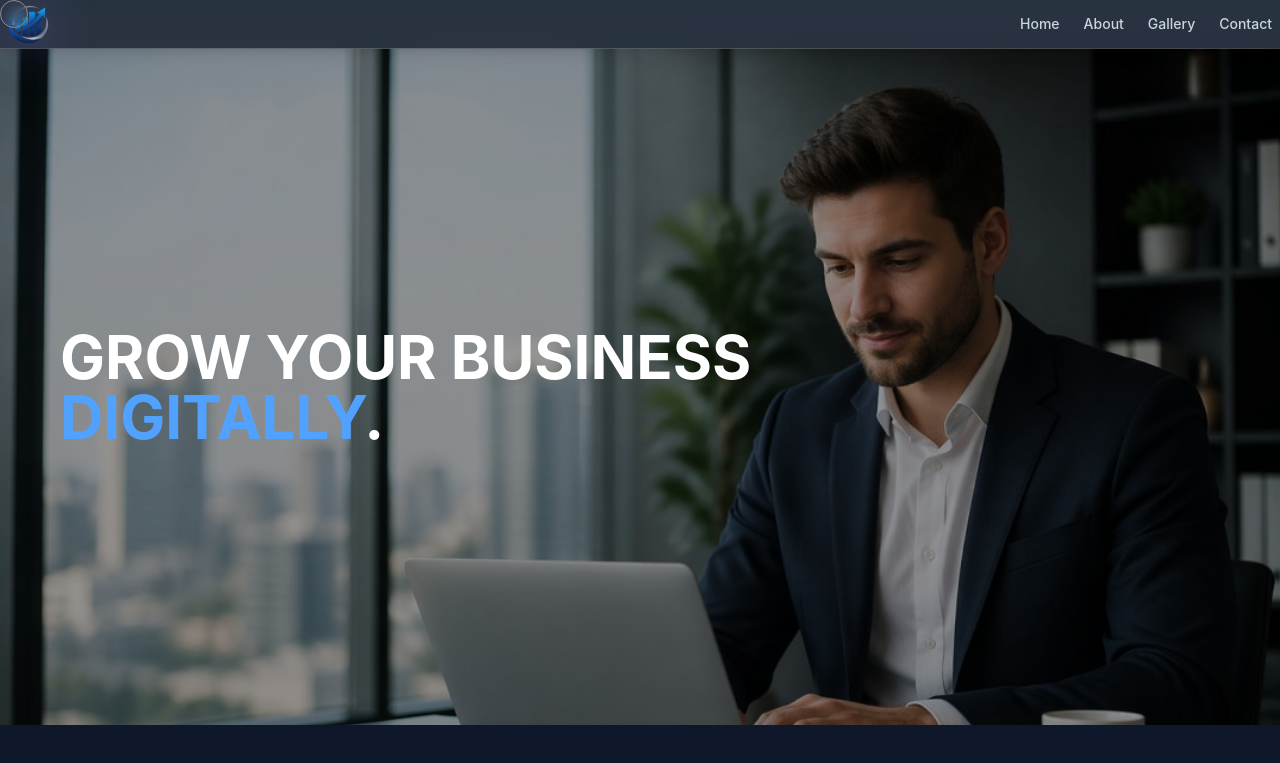
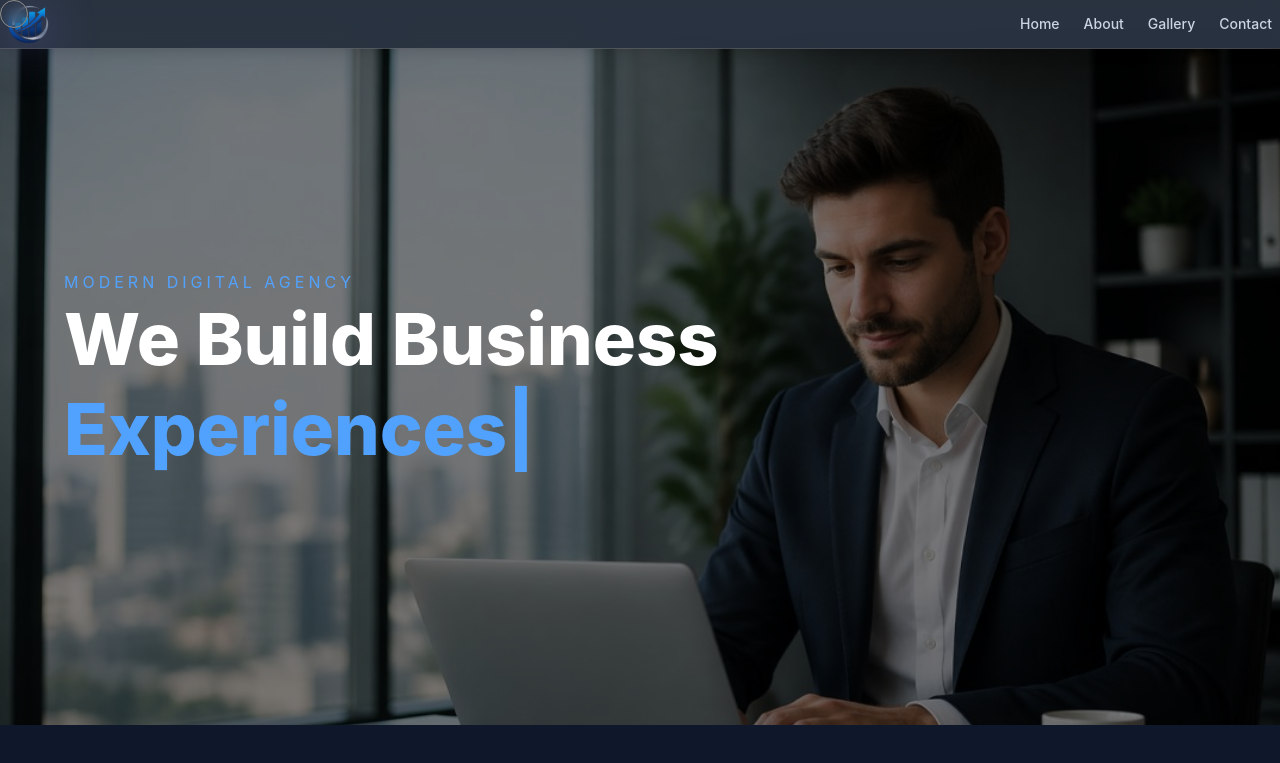
Before and after one commit to codewithkamal01/react-business-spa, a React (Vite) app: page / in a window 1280 px wide. Shown: the top 763 px of the page. Built offline with nearby package versions, Linux system fonts and the light colour scheme.

Commit message:
final commit

```diff
--- a/package.json
+++ b/package.json
@@ -23,6 +23,7 @@
     "react-dom": "^19.2.5",
     "react-icons": "^5.6.0",
     "react-tsparticles": "^2.12.2",
+    "react-type-animation": "^3.2.0",
     "tailwindcss": "^4.2.3",
     "tsparticles": "^3.9.1"
   },
--- a/src/components/Hero.jsx
+++ b/src/components/Hero.jsx
@@ -1,19 +1,44 @@
 import React from "react";
+import { TypeAnimation } from "react-type-animation";
 import heroImage from "../assets/hero_image.jpg";
 
 function Hero() {
   return (
-    <section id="home" className="relative h-[677px]">
+    <section id="home" className="relative h-[677px] overflow-hidden">
       <img
         className="w-full h-full object-cover object-[70%_20%]"
         src={heroImage}
         alt="hero"
       />
-      <div className="absolute inset-0 bg-black/40 flex items-center">
-        <h2 className="text-white pl-10 md:pl-15 uppercase text-4xl md:text-6xl font-bold">
-          Grow Your Business <br />{" "}
-          <span className="text-blue-400">Digitally</span>.
-        </h2>
+
+      <div className="absolute inset-0 bg-black/50 flex items-center">
+        <div className="px-8 md:px-16">
+          <p className="text-blue-400 uppercase tracking-[4px] text-sm md:text-base">
+            Modern Digital Agency
+          </p>
+
+          <h1 className="text-white text-4xl md:text-7xl font-extrabold leading-tight">
+            We Build Business
+            <br />
+            <span className="text-blue-400 inline-block min-h-[80px] md:min-h-[120px]">
+              <TypeAnimation
+                sequence={[
+                  "Websites",
+                  1500,
+                  "Brands",
+                  1500,
+                  "Experiences",
+                  1500,
+                  "Growth",
+                  1500,
+                ]}
+                speed={30}
+                repeat={Infinity}
+                cursor={true}
+              />
+            </span>
+          </h1>
+        </div>
       </div>
     </section>
   );
```
Also changed, not shown: 1 other file (tests, documents, lock files or other folders).
